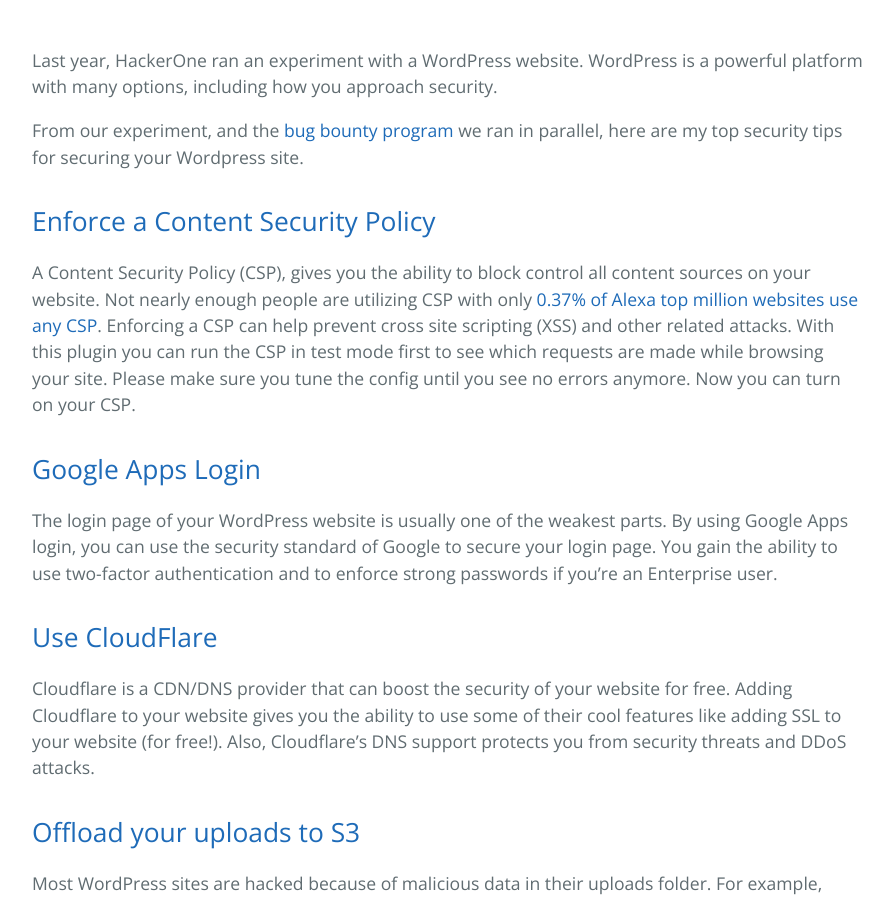
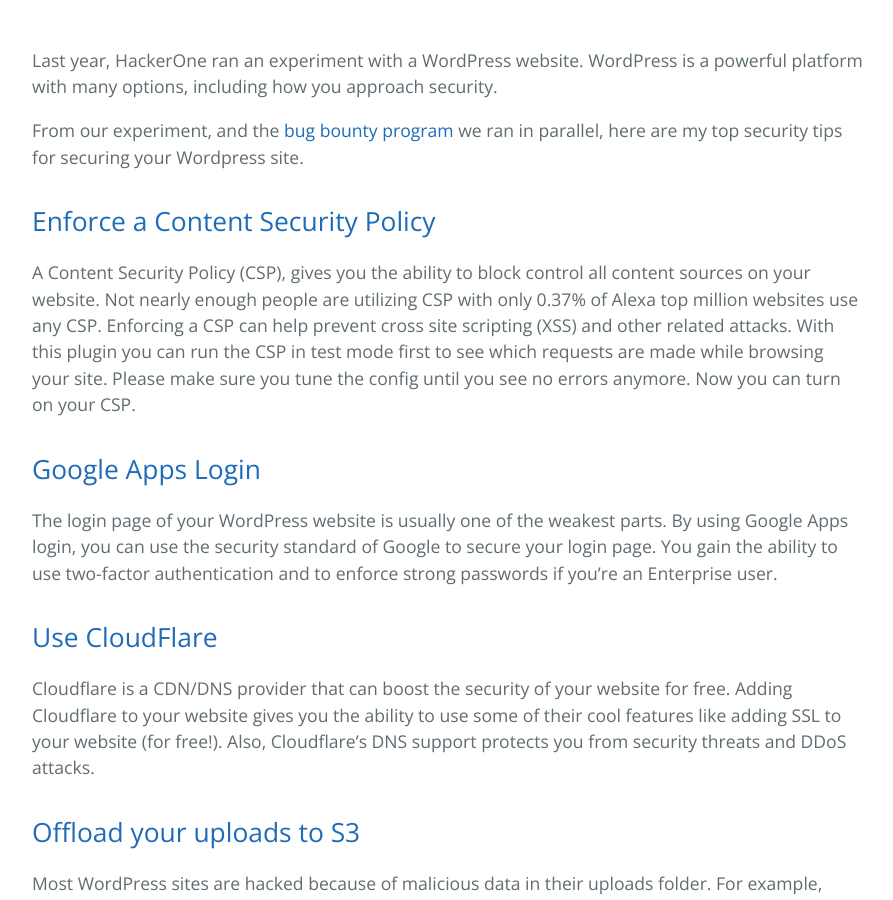
Before and after one commit to martijnrusschen/martijnrusschen.nl, a Jekyll site: the page built from _posts/2016-05-13-how-to-secure-your-wordpress-website.md, in a window 1280 px wide and 900 px high, scrolled down 351 px. Shown: the whole window, without its empty margins (192-1085 px from the left). Built offline with Jekyll 4.4.1, drawn with Linux system fonts in a browser that asks for light colours; part of the change alters nothing that is shown.

```diff
--- a/_posts/2016-05-13-how-to-secure-your-wordpress-website.md
+++ b/_posts/2016-05-13-how-to-secure-your-wordpress-website.md
@@ -9,7 +9,7 @@ Last year, HackerOne ran an experiment with a WordPress website. WordPress is a
 From our experiment, and the [bug bounty program](https://hackerone.com/withinsecurity) we ran in parallel, here are my top security tips for securing your Wordpress site.
 
 ## [Enforce a Content Security Policy](https://wordpress.org/plugins/wp-content-security-policy/)
-A Content Security Policy (CSP), gives you the ability to block control all content sources on your website. Not nearly enough people are utilizing CSP with only [0.37% of Alexa top million websites use any CSP](https://pokeinthe.io/2016/04/25/state-of-csp-alexa-top-one-million-2016-04/). Enforcing a CSP can help prevent cross site scripting (XSS) and other related attacks. With this plugin you can run the CSP in test mode first to see which requests are made while browsing your site. Please make sure you tune the config until you see no errors anymore. Now you can turn on your CSP.
+A Content Security Policy (CSP), gives you the ability to block control all content sources on your website. Not nearly enough people are utilizing CSP with only 0.37% of Alexa top million websites use any CSP. Enforcing a CSP can help prevent cross site scripting (XSS) and other related attacks. With this plugin you can run the CSP in test mode first to see which requests are made while browsing your site. Please make sure you tune the config until you see no errors anymore. Now you can turn on your CSP.
 
 ## [Google Apps Login](https://wordpress.org/plugins/google-apps-login/)
 The login page of your WordPress website is usually one of the weakest parts. By using Google Apps login, you can use the security standard of Google to secure your login page. You gain the ability to use two-factor authentication and to enforce strong passwords if you’re an Enterprise user.
```
